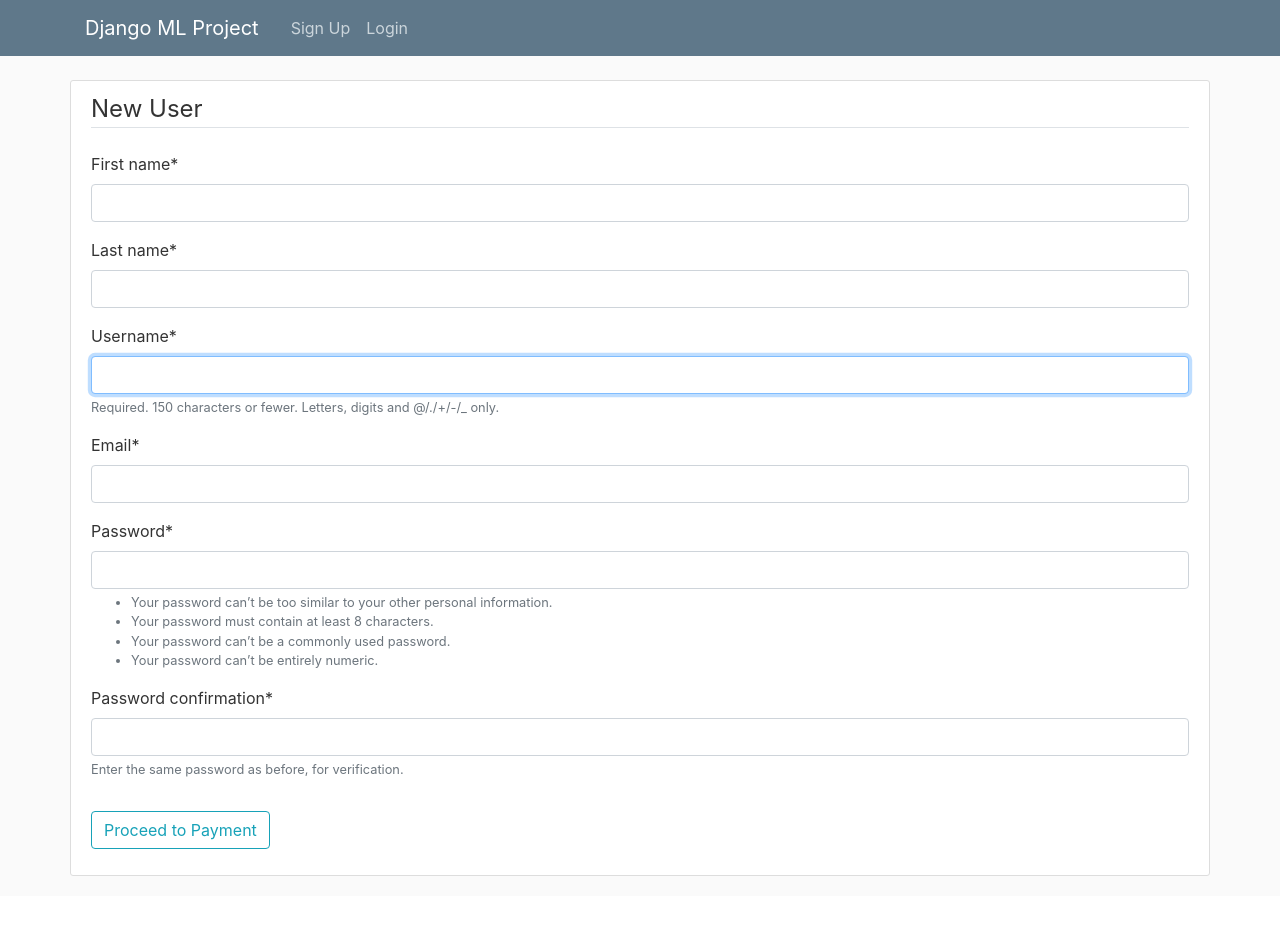
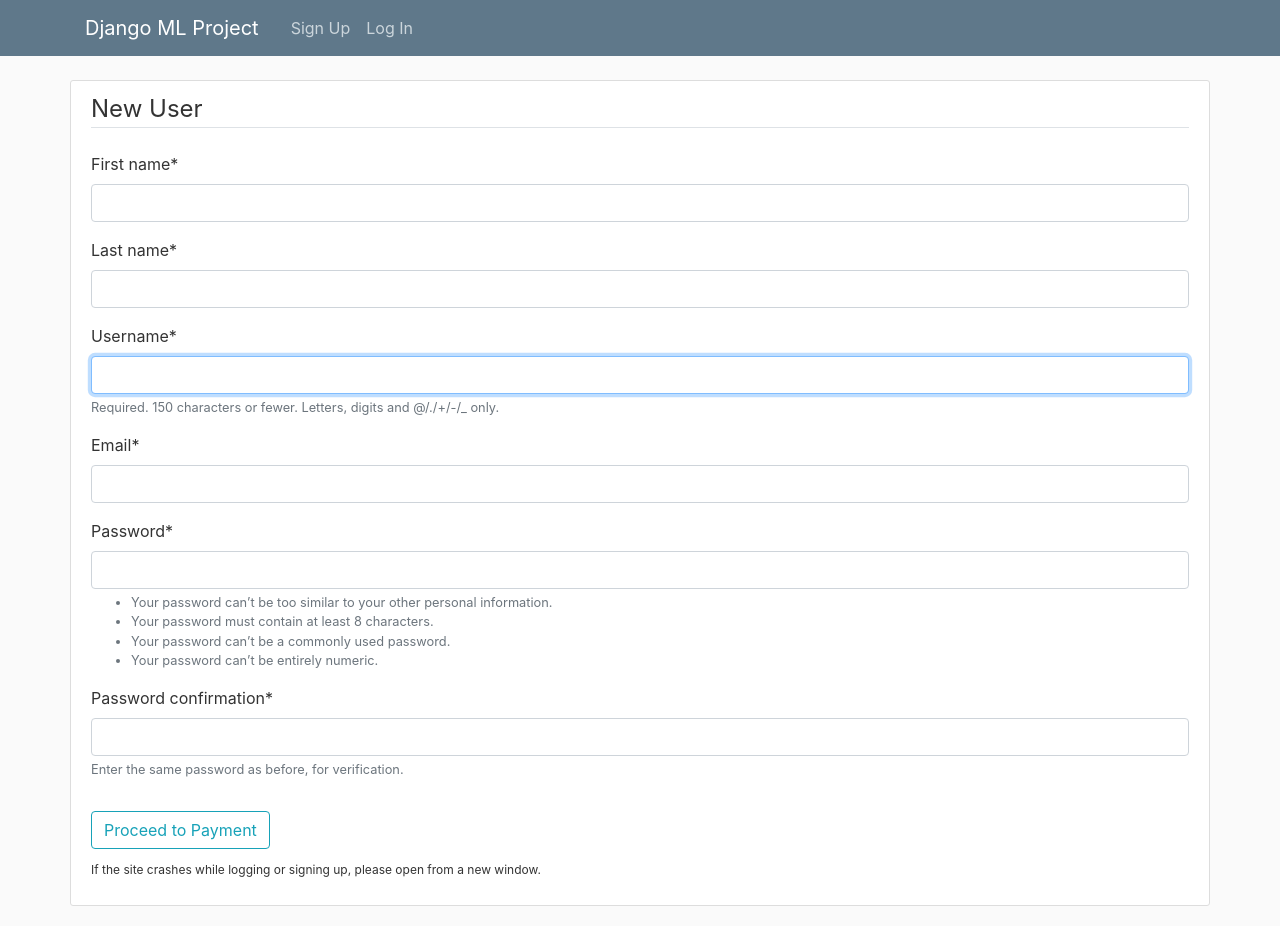
Before and after one commit to Grce47/Django-ML-Internship, a Django app: page /signup/ in a window 1280 px wide. Before the commit the page ends 876 px from the top, so only its background shows below. Run offline with Django 4.2, Linux system fonts and the light colour scheme; parts of the project's set-up code (start-up, migrations or seed data) failed here and were passed over; some libraries are stand-ins or nearby versions.

Commit message:
Serverside commit 3;

```diff
--- a/Course/templates/Course/home.html
+++ b/Course/templates/Course/home.html
@@ -16,7 +16,7 @@
                 <div class="col-md-12 col-sm-12">
                     {% comment %} TEXT_AREA {% endcomment %}
                     <div class="form-outline pt-3 pb-3">
-                        <textarea class="form-control" id="textAreaExample1" rows="9"></textarea>
+                        <textarea class="form-control" id="textAreaExample1" rows="9">Due to access of huge computational power, artificial intelligence and machine learning started offering a de facto working environment in all industrial sectors namely automobile, health, media, IT and Law. Many automation technologies are posing challenges in protecting human rights and safety, and hence Law needs to come to rescue. So a large interdisciplinary community is engaged in drafting and redrafting appropriate law&#13;&#10;This course offered by TCG CREST is designed to equip lawyers with the basics of the underlying technology used for automation of various processes in all domains and also understand the legal implications of the same.</textarea>
                     </div>
                 </div>
             </div>
@@ -24,7 +24,7 @@
         <div class="col-md-4 col-sm-6">
             <div class="content-section">
                 {% comment %} SIDEBAR {% endcomment %}
-                <h3>Playlist</h3>
+                <p style="font-size: 19px">Technology and Law in an AI driven Society</p>
                 <p class='text-muted'>
                     <ul class="list-group infinite-scroll" style="max-height: 61vh; overflow-y: scroll;">
                         {% for video in videos %}
@@ -55,5 +55,6 @@
                 {% comment %} SIDEBAR END {% endcomment %}
             </div>
         </div>
+	<p style="font-size: 12px">If the site crashes while logging or signing up, please open from a new window.</p>
     </div>
 {% endblock content %}
--- a/User/templates/User/signup.html
+++ b/User/templates/User/signup.html
@@ -15,6 +15,7 @@
             {% else %}
             <div class="form-group">
                 <button type="submit" class="btn btn-outline-info">Proceed to Payment</button>
+		<p style="padding-top: 12px; font-size: 12px;">If the site crashes while logging or signing up, please open from a new window.</p>
             </div>
             {% endif %}
         </form>
--- a/templates/base.html
+++ b/templates/base.html
@@ -44,16 +44,16 @@
                     {% comment %} OTHER OPTIONS {% endcomment %}
                     <div class="collapse navbar-collapse" id="navbarSupportedContent">
                         <div class="navbar-nav mr-auto">
-                            <a class="nav-item nav-link" href="{% url 'User-signup' %}">Sign Up</a>
                             {% if user.is_authenticated %}
-                                <a class="nav-item nav-link" href="{% url 'User-logout' %}">Logout</a>
+                                <a class="nav-item nav-link" href="{% url 'User-logout' %}">Log Out</a>
                                 <a class="nav-item nav-link" href="{% url 'Course-home' %}">Course</a>
                                 <a class="nav-item nav-link">{{ user.get_username }}</a>
                             {% if user.is_staff %}
                             <a class="nav-item nav-link" href="{% url 'User-download' %}">Download</a>
                             {% endif %}
                             {% else %}
-                                <a class="nav-item nav-link" href="{% url 'User-login' %}">Login</a>
+				<a class="nav-item nav-link" href="{% url 'User-signup' %}">Sign Up</a>
+                                <a class="nav-item nav-link" href="{% url 'User-login' %}">Log In</a>
                             {% endif %}
                         </div>
                     </div>
```
Also changed, not shown: User/templates/User/login.html (+5 -12 lines).
